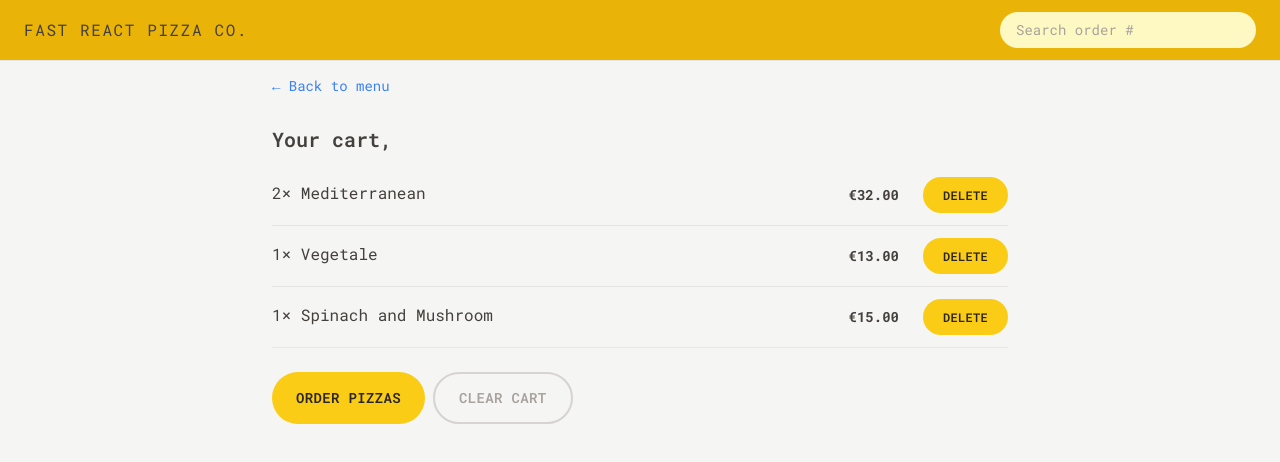
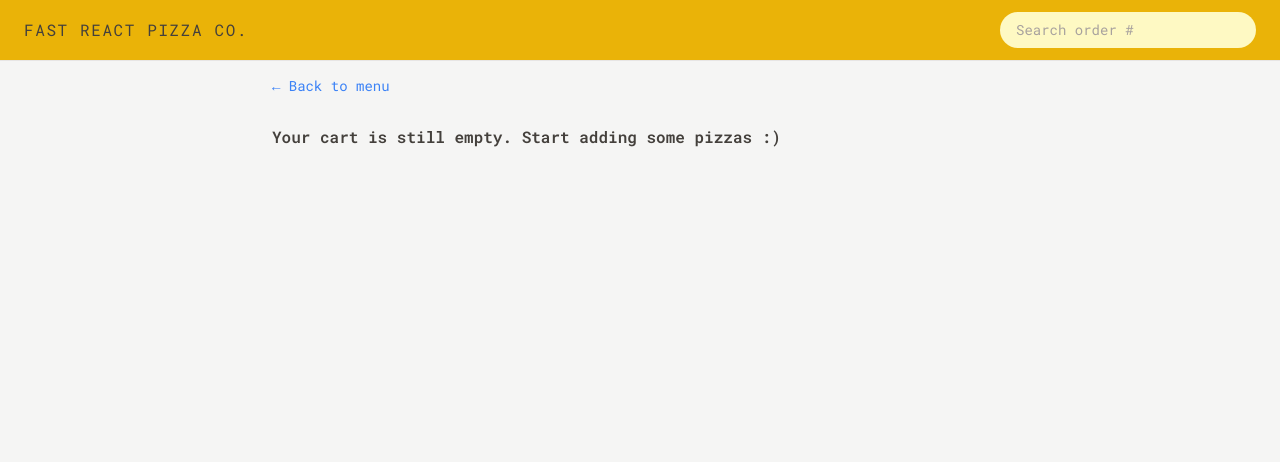
Before and after one commit to rawera-daniel/Fast-react-pizza, a React (Vite) app: page /cart in a window 1280 px wide. Shown: the top 462 px of the page. Built offline with nearby package versions, Linux system fonts and the light colour scheme.

Commit message:
feat: implement cart data retrieval, clearing, and empty cart messaging

```diff
--- a/src/features/cart/Cart.jsx
+++ b/src/features/cart/Cart.jsx
@@ -2,36 +2,16 @@
 import LinkButton from "../../ui/LinkButton";
 import Button from "../../ui/Button";
 import CartItem from "./CartItem";
-import { useSelector } from "react-redux";
-
-const fakeCart = [
-  {
-    pizzaId: 12,
-    name: "Mediterranean",
-    quantity: 2,
-    unitPrice: 16,
-    totalPrice: 32,
-  },
-  {
-    pizzaId: 6,
-    name: "Vegetale",
-    quantity: 1,
-    unitPrice: 13,
-    totalPrice: 13,
-  },
-  {
-    pizzaId: 11,
-    name: "Spinach and Mushroom",
-    quantity: 1,
-    unitPrice: 15,
-    totalPrice: 15,
-  },
-];
+import { useDispatch, useSelector } from "react-redux";
+import { clearCart, getCart } from "./cartSlice";
+import EmptyCart from "./EmptyCart";
 
 function Cart() {
   const username = useSelector((store) => store.user.username);
+  const cart = useSelector(getCart);
+  const dispatch = useDispatch();
 
-  const cart = fakeCart;
+  if (!cart.length) return <EmptyCart />;
 
   return (
     <div className="px-4 py-3">
@@ -49,7 +29,9 @@
         <Button to="/order/new" type="primary">
           Order pizzas
         </Button>
-        <Button type="secondary">Clear cart</Button>
+        <Button type="secondary" onClick={() => dispatch(clearCart())}>
+          Clear cart
+        </Button>
       </div>
     </div>
   );
--- a/src/features/cart/CartOverview.jsx
+++ b/src/features/cart/CartOverview.jsx
@@ -10,7 +10,7 @@
   if (!totalCartQuantity) return null;
 
   return (
-    <div class="flex  items-center justify-between bg-stone-800 p-4 text-sm uppercase text-stone-200 sm:px-6 md:text-base">
+    <div className="flex  items-center justify-between bg-stone-800 p-4 text-sm uppercase text-stone-200 sm:px-6 md:text-base">
       <p className="space-x-4 font-semibold text-stone-300 sm:space-x-6">
         <span>{totalCartQuantity} pizzas</span>
         <span>{formatCurrency(totalCartPrice)}</span>
--- a/src/features/cart/EmptyCart.jsx
+++ b/src/features/cart/EmptyCart.jsx
@@ -1,11 +1,13 @@
-import { Link } from 'react-router-dom';
+import LinkButton from "../../ui/LinkButton";
 
 function EmptyCart() {
   return (
-    <div>
-      <Link to="/menu">&larr; Back to menu</Link>
+    <div className="px-4 py-3">
+      <LinkButton to="/menu">&larr; Back to menu</LinkButton>
 
-      <p>Your cart is still empty. Start adding some pizzas :)</p>
+      <p className="mt-7 font-semibold">
+        Your cart is still empty. Start adding some pizzas :)
+      </p>
     </div>
   );
 }
--- a/src/features/cart/cartSlice.js
+++ b/src/features/cart/cartSlice.js
@@ -48,6 +48,8 @@
 
 export default cartSlice.reducer;
 
+export const getCart = (store) => store.cart.cart;
+
 export const getTotalCartQuantity = (store) =>
   store.cart.cart.reduce((sum, item) => sum + item.quantity, 0);
 
```
